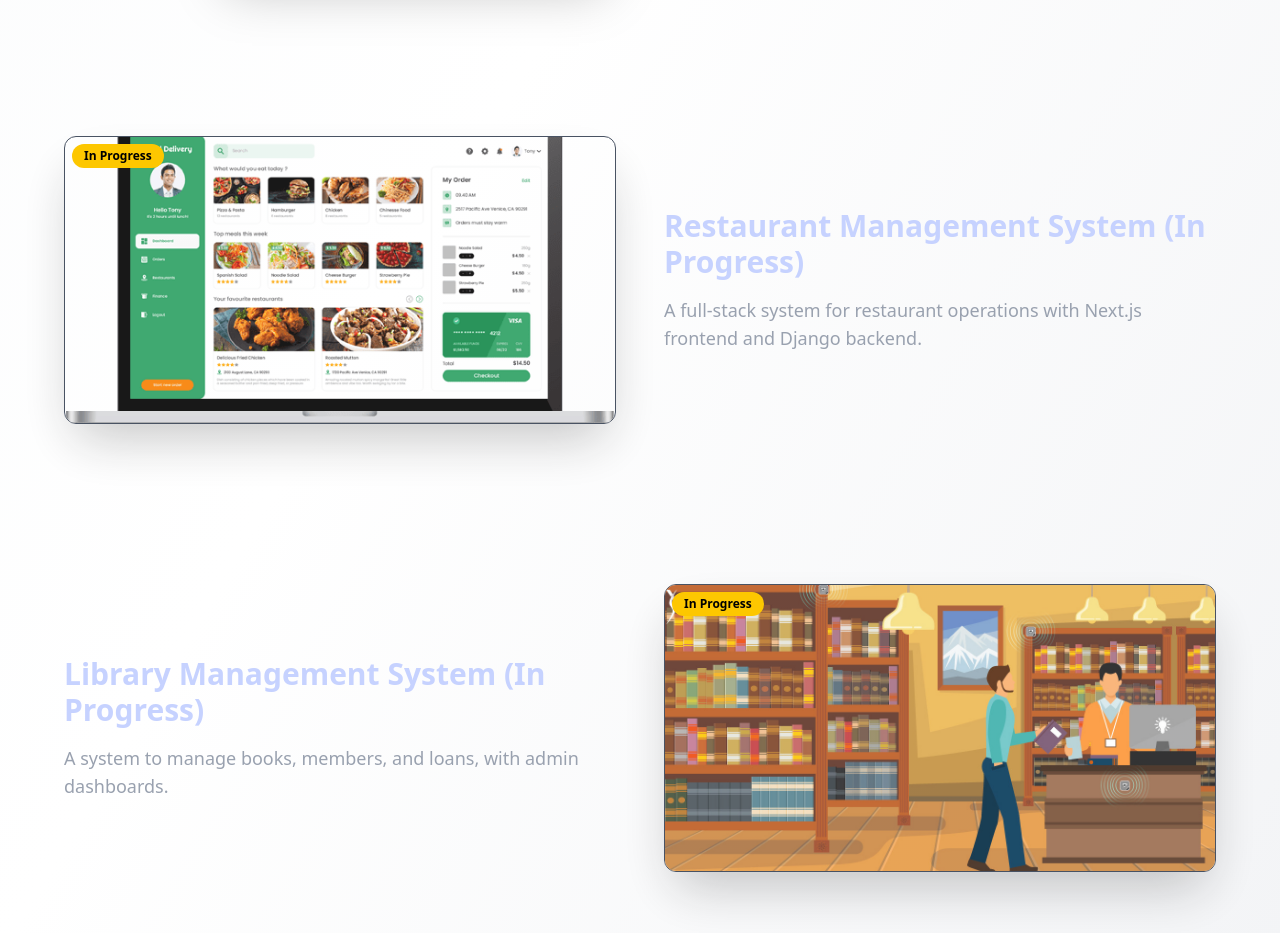
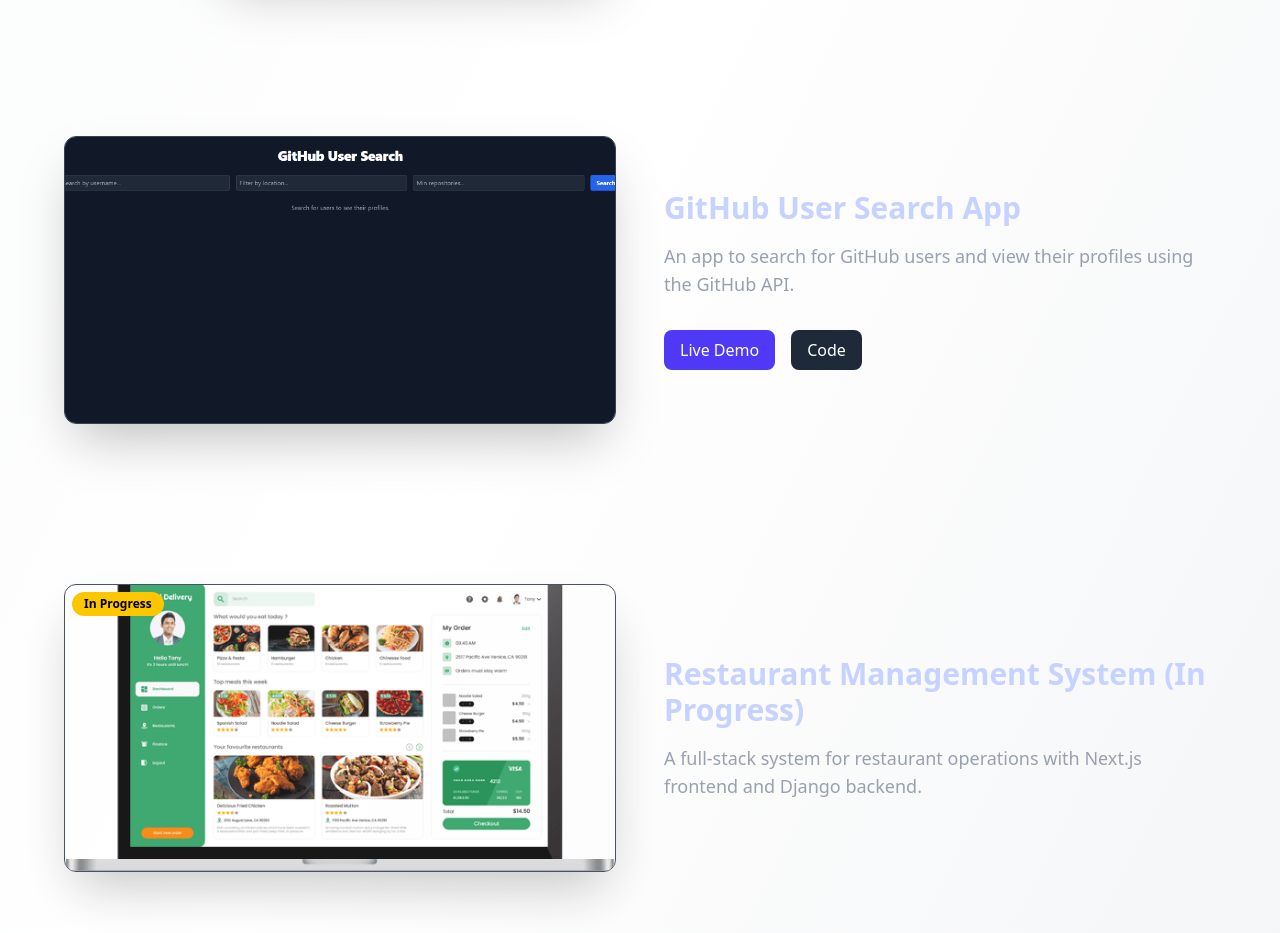
Before and after one commit to Pandonyx/Azzeddine-Iqachaden, a Next.js app: page / in a window 1280 px wide. Shown: the part 4020-4953 px from the top of the page. Built offline with nearby package versions, Linux system fonts and the light colour scheme.

Commit message:
github search project

```diff
--- a/components/Projects.tsx
+++ b/components/Projects.tsx
@@ -4,7 +4,18 @@
 import { useState } from "react";
 import Image from "next/image";
 
-const earlyWorks = [
+type Project = {
+  title: string;
+  description: string;
+  image: string;
+  tech?: string[];
+  live?: string;
+  code?: string;
+  inProgress?: boolean;
+  openInNewTab?: boolean;
+};
+
+const earlyWorks: Project[] = [
   {
     title: "Matrix-Inspired Portfolio",
     description:
@@ -25,7 +36,7 @@
   },
 ];
 
-const projects = [
+const projects: Project[] = [
   {
     title: "Elegance Dining Website",
     description: "A mock client website for a fine dining restaurant.",
@@ -34,9 +45,19 @@
     live: "https://elegantdining.vercel.app/",
     code: "https://github.com/Pandonyx/restaurantwebsitebasicstack",
   },
+  {
+    title: "GitHub User Search App",
+    description:
+      "An app to search for GitHub users and view their profiles using the GitHub API.",
+    image: "/projects/github-user-search.png",
+    tech: ["React", "Vite", "TailwindCSS", "Axios"],
+    live: "https://github-user-search-one-inky.vercel.app/",
+    code: "https://github.com/Pandonyx/alx-fe-reactjs/tree/main/github-user-search",
+    openInNewTab: true,
+  },
 ];
 
-const inProgress = [
+const inProgress: Project[] = [
   {
     title: "Restaurant Management System (In Progress)",
     description:
@@ -56,16 +77,6 @@
 ];
 
 export default function Projects() {
-  type Project = {
-    title: string;
-    description: string;
-    image: string;
-    tech?: string[];
-    live?: string;
-    code?: string;
-    inProgress?: boolean;
-    openInNewTab?: boolean;
-  };
   const [selectedProject, setSelectedProject] = useState<Project | null>(null);
 
   return (
```
Also changed, not shown: public/projects/github-user-search.png (added).
